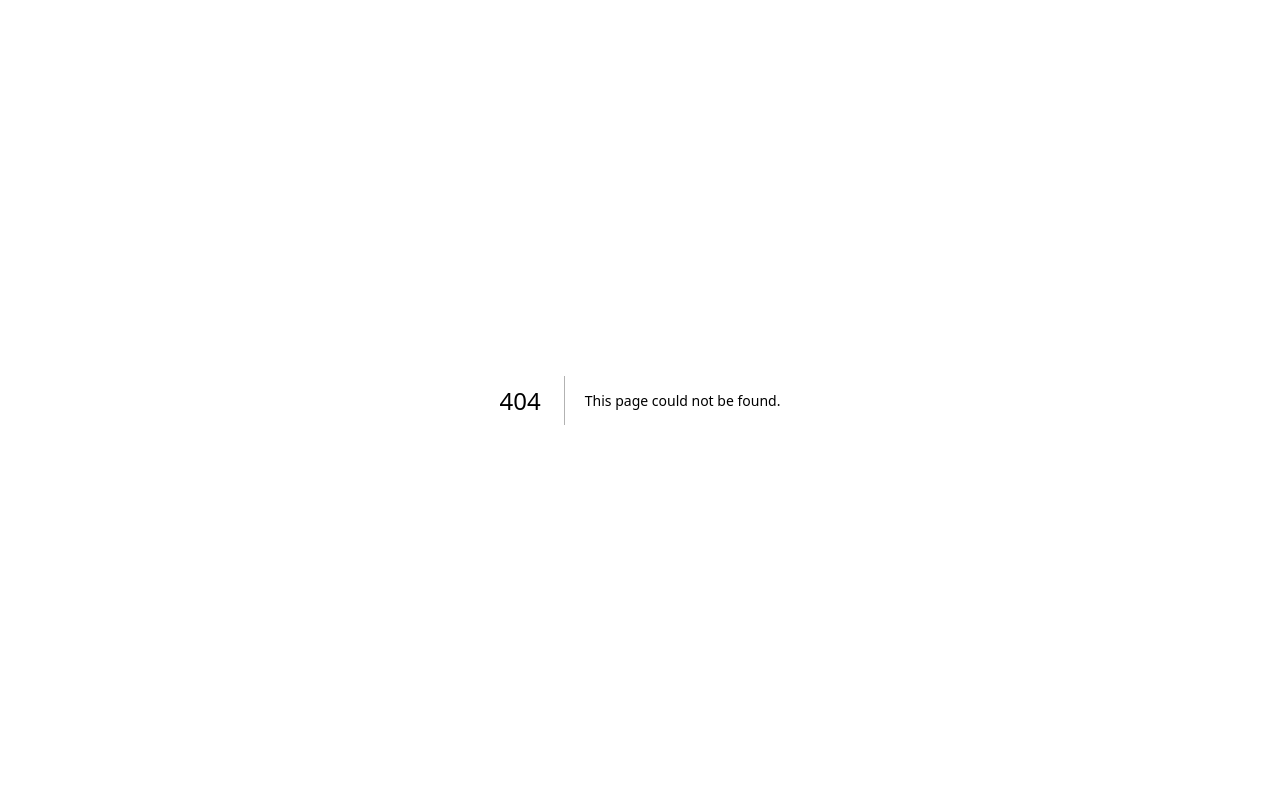
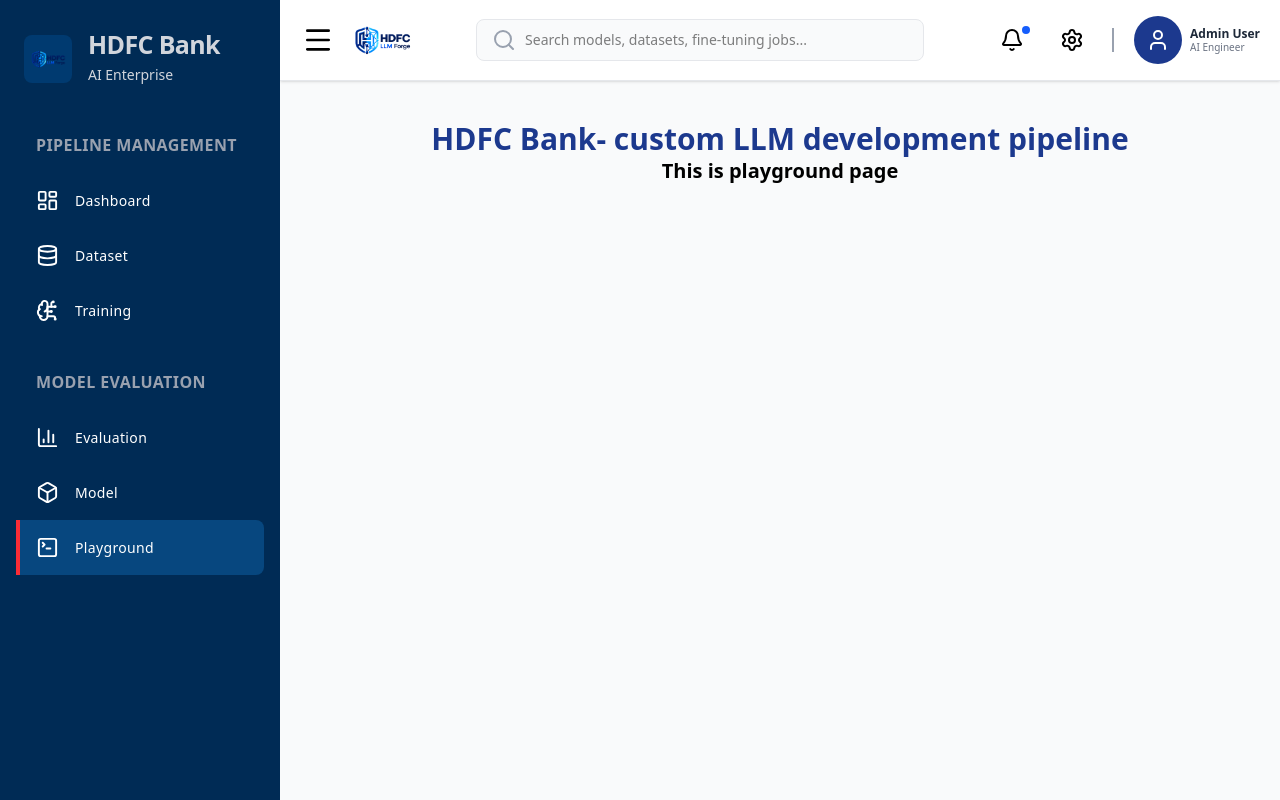
Before and after one commit to ankush0710/hdfc-custom-llm-dev-pipeline, a Next.js app in the folder frontend/: page /playground in a window 1280 px wide. Before the commit this address had no page. Built offline with nearby package versions, Linux system fonts and the light colour scheme.

Commit message:
feat: add all routes and linked to navbar

```diff
--- /dev/null
+++ b/frontend/src/app/dataset/page.jsx
@@ -0,0 +1,30 @@
+//=======================================================================================//
+/*
+The dataset page that shows the all information aout the datasets
+*/
+//=======================================================================================//
+import Navbar from '@/components/layout/Navbar';
+import Sidebar from '@/components/layout/Sidebar';
+export default function Dataset() {
+    return (
+        <>
+            <div className="min-h-screen bg-gray-50">
+                <Sidebar />
+                {/* navbar here  */}
+                <div className='ml-[280px]'>
+                    <Navbar />
+
+                    <main>
+                        <div className="mx-auto text-center mt-10">
+                            <h1 className="text-blue-900 font-bold text-3xl"> HDFC Bank- custom LLM development pipeline</h1>
+                            <p className="text-black font-bold text-xl">
+                                This is Dataset page
+                            </p>
+                        </div>
+                    </main>
+                </div>
+            </div>
+
+        </>
+    )
+}
--- /dev/null
+++ b/frontend/src/app/evaluation/page.jsx
@@ -0,0 +1,30 @@
+//=======================================================================================//
+/*
+The Evaluation page that shows the all information about the evaluation.
+*/
+//=======================================================================================//
+import Navbar from '@/components/layout/Navbar';
+import Sidebar from '@/components/layout/Sidebar';
+export default function Evaluation() {
+    return (
+        <>
+            <div className="min-h-screen bg-gray-50">
+                <Sidebar />
+                {/* navbar here  */}
+                <div className='ml-[280px]'>
+                    <Navbar />
+
+                    <main>
+                        <div className="mx-auto text-center mt-10">
+                            <h1 className="text-blue-900 font-bold text-3xl"> HDFC Bank- custom LLM development pipeline</h1>
+                            <p className="text-black font-bold text-xl">
+                                This is Evaluation page
+                            </p>
+                        </div>
+                    </main>
+                </div>
+            </div>
+
+        </>
+    )
+}
--- /dev/null
+++ b/frontend/src/app/model/page.jsx
@@ -0,0 +1,30 @@
+//=======================================================================================//
+/*
+The Model page that shows the all information about the Model card
+*/
+//=======================================================================================//
+import Navbar from '@/components/layout/Navbar';
+import Sidebar from '@/components/layout/Sidebar';
+export default function Model() {
+    return (
+        <>
+            <div className="min-h-screen bg-gray-50">
+                <Sidebar />
+                {/* navbar here  */}
+                <div className='ml-[280px]'>
+                    <Navbar />
+
+                    <main>
+                        <div className="mx-auto text-center mt-10">
+                            <h1 className="text-blue-900 font-bold text-3xl"> HDFC Bank- custom LLM development pipeline</h1>
+                            <p className="text-black font-bold text-xl">
+                                This is Model page
+                            </p>
+                        </div>
+                    </main>
+                </div>
+            </div>
+
+        </>
+    )
+}
--- /dev/null
+++ b/frontend/src/app/playground/page.jsx
@@ -0,0 +1,30 @@
+//=======================================================================================//
+/*
+The Playground page that shows the all information aout the playground
+*/
+//=======================================================================================//
+import Navbar from '@/components/layout/Navbar';
+import Sidebar from '@/components/layout/Sidebar';
+export default function Playground() {
+    return (
+        <>
+            <div className="min-h-screen bg-gray-50">
+                <Sidebar />
+                {/* navbar here  */}
+                <div className='ml-[280px]'>
+                    <Navbar />
+
+                    <main>
+                        <div className="mx-auto text-center mt-10">
+                            <h1 className="text-blue-900 font-bold text-3xl"> HDFC Bank- custom LLM development pipeline</h1>
+                            <p className="text-black font-bold text-xl">
+                                This is playground page
+                            </p>
+                        </div>
+                    </main>
+                </div>
+            </div>
+
+        </>
+    )
+}
--- /dev/null
+++ b/frontend/src/app/training/page.jsx
@@ -0,0 +1,30 @@
+//=======================================================================================//
+/*
+The Training page that shows the all information aout the traning pipeline.
+*/
+//=======================================================================================//
+import Navbar from '@/components/layout/Navbar';
+import Sidebar from '@/components/layout/Sidebar';
+export default function Training() {
+    return (
+        <>
+            <div className="min-h-screen bg-gray-50">
+                <Sidebar />
+                {/* navbar here  */}
+                <div className='ml-[280px]'>
+                    <Navbar />
+
+                    <main>
+                        <div className="mx-auto text-center mt-10">
+                            <h1 className="text-blue-900 font-bold text-3xl"> HDFC Bank- custom LLM development pipeline</h1>
+                            <p className="text-black font-bold text-xl">
+                                This is Training page
+                            </p>
+                        </div>
+                    </main>
+                </div>
+            </div>
+
+        </>
+    )
+}
```
